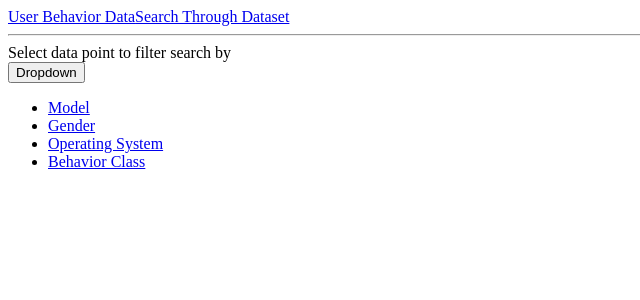
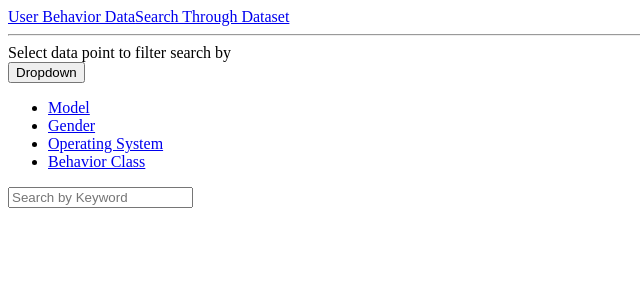
Before and after one commit to shakaylac/Mid-course-Assignment, a React app in the folder assignment-app/: page /search in a window 1280 px wide. Shown: the top 300 px of the page, without its empty margins (0-640 px from the left). Built offline with nearby package versions, Linux system fonts and the light colour scheme; the HTML template or start-up script is replaced by a standard one.

Commit message:
Added an input element and placeholder.

```diff
--- a/assignment-app/src/Search.jsx
+++ b/assignment-app/src/Search.jsx
@@ -17,6 +17,8 @@ function Search() {
                 <li><a class="dropdown-item" href="#">Operating System</a></li>
                 <li><a class="dropdown-item" href="#">Behavior Class</a></li>
             </ul>
+
+            <input type="text" placeholder="Search by Keyword"></input>
             </div>
         </div>
         </>
```
